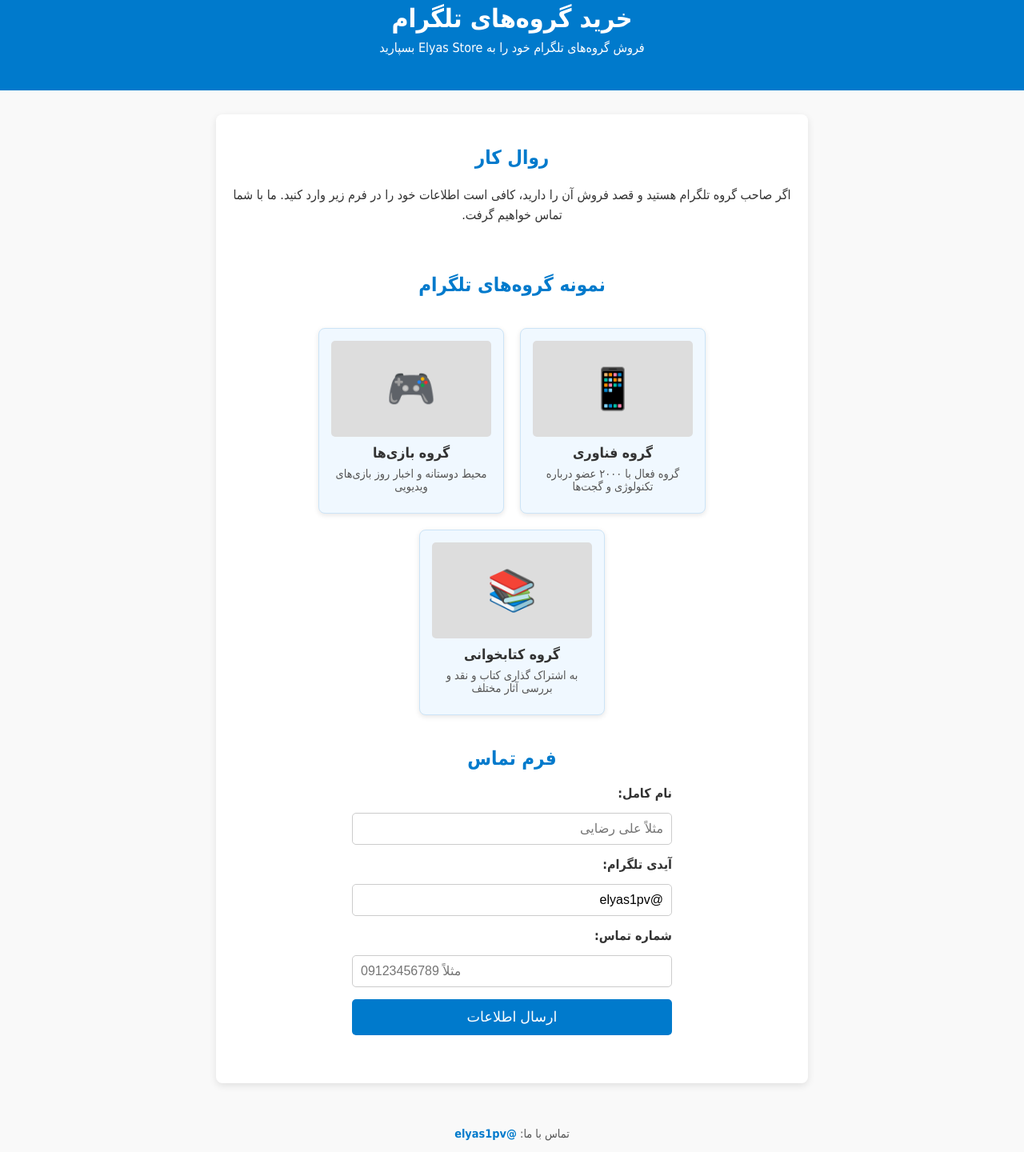
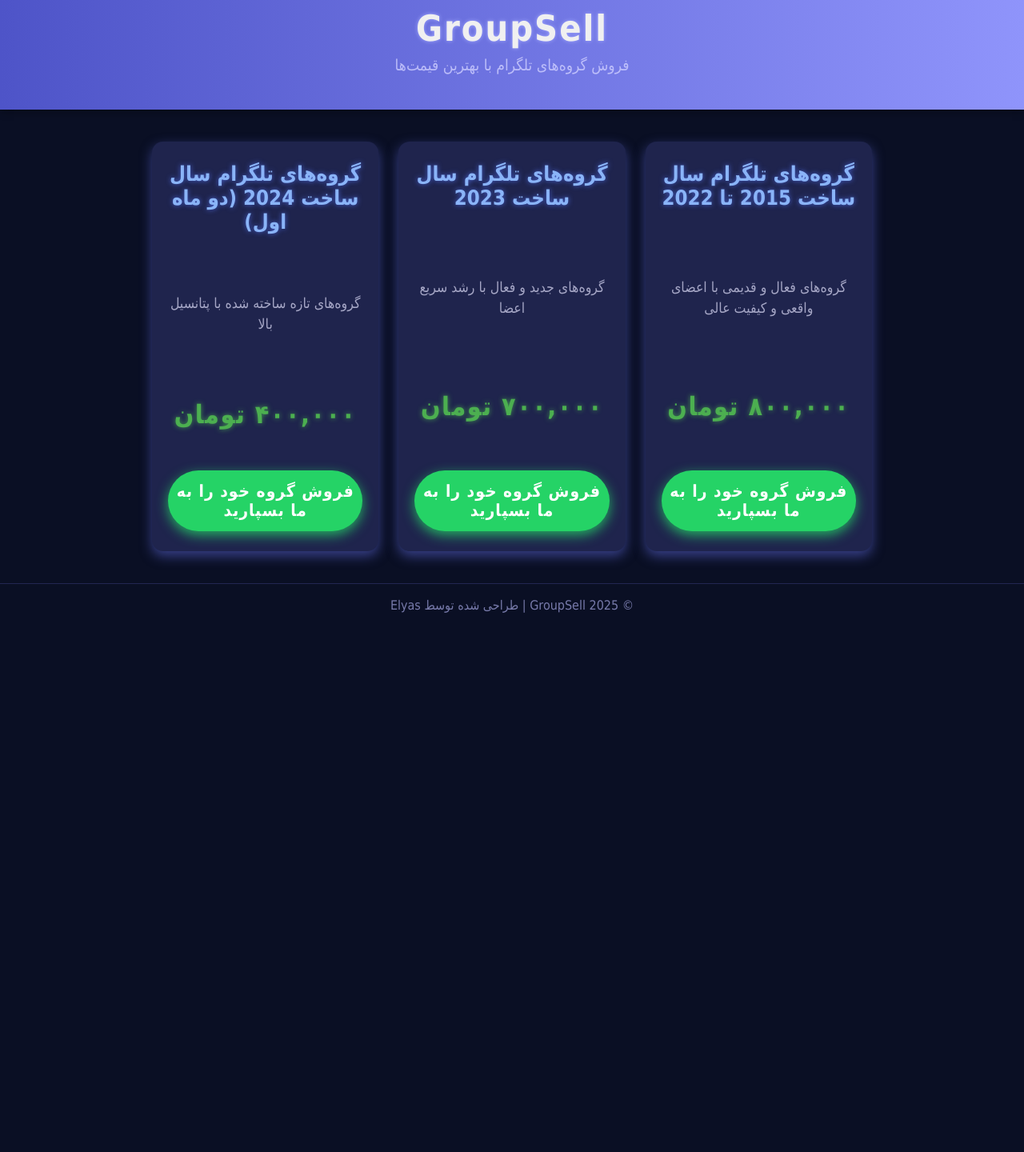
Before and after one commit to elyas1pv/Telegram-, a plain HTML site: page index.html in a window 1280 px wide. Shown: the part 16-1456 px from the top of the page at 80% size. After the commit the page ends 800 px from the top, so only its background shows below. Drawn offline with Linux system fonts and the light colour scheme; a web font is replaced by a local one.

Commit message:
Update index.html

```diff
--- a/index.html
+++ b/index.html
@@ -3,226 +3,160 @@
 <head>
   <meta charset="UTF-8" />
   <meta name="viewport" content="width=device-width, initial-scale=1" />
-  <title>خرید گروه‌های تلگرام - Elyas Store</title>
+  <title>GroupSell - فروش گروه‌های تلگرام</title>
   <style>
+    @import url('https://cdn.jsdelivr.net/gh/rastikerdar/vazir-font@v30.1.0/dist/font-face.css');
     body {
-      font-family: "Vazir", Tahoma, sans-serif;
-      background: #f9f9f9;
-      color: #333;
       margin: 0;
-      padding: 0;
+      font-family: 'Vazir', Tahoma, sans-serif;
+      background: #0a0f24;
+      color: #f0f0f0;
       direction: rtl;
+      display: flex;
+      flex-direction: column;
+      min-height: 100vh;
     }
     header {
-      background-color: #007acc;
-      color: white;
-      padding: 20px;
+      background: linear-gradient(90deg, #4e54c8, #8f94fb);
+      padding: 25px 20px;
       text-align: center;
+      box-shadow: 0 3px 10px rgba(0,0,0,0.3);
     }
     header h1 {
       margin: 0;
-      font-size: 2rem;
+      font-size: 2.8rem;
+      letter-spacing: 2px;
+      font-weight: 900;
+      text-shadow: 0 0 5px #a3a9ff;
     }
     header p {
-      margin-top: 5px;
-      font-weight: 300;
+      margin-top: 8px;
+      font-weight: 400;
+      font-size: 1.2rem;
+      color: #d0d0ffcc;
     }
     main {
-      max-width: 700px;
-      margin: 30px auto;
-      background: white;
-      padding: 20px;
-      border-radius: 8px;
-      box-shadow: 0 3px 10px rgba(0,0,0,0.1);
+      flex: 1;
+      max-width: 900px;
+      margin: 40px auto;
+      padding: 0 15px;
+      display: grid;
+      grid-template-columns: repeat(auto-fit, minmax(280px, 1fr));
+      gap: 25px;
     }
-    section {
-      margin-bottom: 40px;
-    }
-    h2 {
-      color: #007acc;
-      margin-bottom: 20px;
-      text-align: center;
-    }
-    p {
-      line-height: 1.6;
-      margin-bottom: 20px;
-      text-align: center;
-    }
-    /* بخش محصولات */
-    .products {
-      display: flex;
-      flex-wrap: wrap;
-      gap: 20px;
-      justify-content: center;
-    }
-    .product-card {
-      background: #f0f8ff;
-      border: 1px solid #cce4f7;
-      border-radius: 8px;
-      width: 200px;
-      padding: 15px;
-      box-shadow: 0 2px 6px rgba(0,0,0,0.1);
-      text-align: center;
-      transition: box-shadow 0.3s ease;
-    }
-    .product-card:hover {
-      box-shadow: 0 5px 15px rgba(0,0,0,0.2);
-    }
-    .product-image {
-      width: 100%;
-      height: 120px;
-      object-fit: cover;
-      border-radius: 5px;
-      margin-bottom: 10px;
-      background: #ddd;
-      display: flex;
-      align-items: center;
-      justify-content: center;
-      font-size: 50px;
-      color: #007acc;
-    }
-    .product-title {
-      font-weight: bold;
-      font-size: 1.1rem;
-      margin-bottom: 8px;
-    }
-    .product-desc {
-      font-size: 0.9rem;
-      color: #555;
-      margin-bottom: 10px;
-    }
-    /* فرم تماس */
-    form {
+    .card {
+      background: #1f244d;
+      border-radius: 14px;
+      padding: 25px 20px;
+      box-shadow: 0 6px 15px rgba(75, 85, 180, 0.7);
       display: flex;
       flex-direction: column;
-      gap: 15px;
-      max-width: 400px;
-      margin: 0 auto;
+      justify-content: space-between;
+      transition: transform 0.3s ease, box-shadow 0.3s ease;
+      cursor: pointer;
     }
-    label {
-      font-weight: bold;
+    .card:hover {
+      transform: translateY(-10px);
+      box-shadow: 0 10px 25px rgba(100, 110, 255, 0.9);
     }
-    input[type="text"],
-    input[type="tel"] {
-      padding: 10px;
-      font-size: 1rem;
-      border: 1px solid #ccc;
-      border-radius: 5px;
-      outline-offset: 2px;
-      outline-color: transparent;
-      transition: outline-color 0.3s ease;
+    .card h2 {
+      margin: 0 0 15px 0;
+      font-size: 1.6rem;
+      font-weight: 700;
+      color: #8ab4f8;
+      text-align: center;
+      text-shadow: 0 0 6px #5577ffbb;
     }
-    input[type="text"]:focus,
-    input[type="tel"]:focus {
-      outline-color: #007acc;
-      border-color: #007acc;
+    .price {
+      font-size: 2rem;
+      font-weight: 900;
+      color: #4caf50;
+      text-align: center;
+      margin: 20px 0 10px 0;
+      letter-spacing: 1.5px;
+      text-shadow: 0 0 6px #4caf50cc;
     }
-    button {
-      background-color: #007acc;
+    .desc {
+      text-align: center;
+      font-size: 1.1rem;
+      color: #c7c7e4cc;
+      margin-bottom: 20px;
+      line-height: 1.5;
+    }
+    .btn-tg {
+      background: #25d366;
       color: white;
       border: none;
-      padding: 12px;
-      font-size: 1.1rem;
-      border-radius: 5px;
-      cursor: pointer;
-      transition: background-color 0.3s ease;
+      border-radius: 40px;
+      padding: 14px 0;
+      font-weight: 800;
+      font-size: 1.3rem;
+      text-align: center;
+      letter-spacing: 1px;
+      box-shadow: 0 5px 15px #25d366cc;
+      transition: background-color 0.3s ease, box-shadow 0.3s ease;
+      text-decoration: none;
+      user-select: none;
     }
-    button:hover {
-      background-color: #005f99;
+    .btn-tg:hover {
+      background-color: #1ebe57;
+      box-shadow: 0 7px 20px #1ebe57cc;
     }
     footer {
       text-align: center;
-      padding: 15px 10px;
-      font-size: 0.9rem;
-      color: #555;
-      margin-top: 40px;
+      padding: 18px 10px;
+      font-size: 1rem;
+      color: #777aaa;
+      background: #0a0f24;
+      box-shadow: inset 0 1px 0 #222652;
     }
-    a.telegram-link {
-      color: #007acc;
-      text-decoration: none;
-      font-weight: bold;
-    }
-    a.telegram-link:hover {
-      text-decoration: underline;
-    }
-    /* ریسپانسیو */
     @media (max-width: 480px) {
-      .products {
-        flex-direction: column;
-        align-items: center;
-      }
-      .product-card {
-        width: 90%;
+      header h1 {
+        font-size: 2rem;
       }
       main {
         margin: 20px 10px;
+        grid-template-columns: 1fr;
       }
-      form {
-        max-width: 100%;
+      .card {
+        padding: 20px 15px;
       }
     }
   </style>
 </head>
 <body>
-  <header>
-    <h1>خرید گروه‌های تلگرام</h1>
-    <p>فروش گروه‌های تلگرام خود را به Elyas Store بسپارید</p>
-  </header>
-  <main>
-    <section class="intro">
-      <h2>روال کار</h2>
-      <p>اگر صاحب گروه تلگرام هستید و قصد فروش آن را دارید، کافی است اطلاعات خود را در فرم زیر وارد کنید. ما با شما تماس خواهیم گرفت.</p>
-    </section>
 
-    <section class="products">
-      <h2>نمونه گروه‌های تلگرام</h2>
-      <div class="products">
-        <div class="product-card">
-          <div class="product-image">📱</div>
-          <div class="product-title">گروه فناوری</div>
-          <div class="product-desc">گروه فعال با ۲۰۰۰ عضو درباره تکنولوژی و گجت‌ها</div>
-        </div>
-        <div class="product-card">
-          <div class="product-image">🎮</div>
-          <div class="product-title">گروه بازی‌ها</div>
-          <div class="product-desc">محیط دوستانه و اخبار روز بازی‌های ویدیویی</div>
-        </div>
-        <div class="product-card">
-          <div class="product-image">📚</div>
-          <div class="product-title">گروه کتابخوانی</div>
-          <div class="product-desc">به اشتراک گذاری کتاب و نقد و بررسی آثار مختلف</div>
-        </div>
-      </div>
-    </section>
+<header>
+  <h1>GroupSell</h1>
+  <p>فروش گروه‌های تلگرام با بهترین قیمت‌ها</p>
+</header>
 
-    <section class="contact-form">
-      <h2>فرم تماس</h2>
-      <form id="contactForm">
-        <label for="name">نام کامل:</label>
-        <input type="text" id="name" name="name" placeholder="مثلاً علی رضایی" required />
+<main>
+  <div class="card" onclick="window.open('https://t.me/elyas1pv', '_blank')">
+    <h2>گروه‌های تلگرام سال ساخت 2015 تا 2022</h2>
+    <p class="desc">گروه‌های فعال و قدیمی با اعضای واقعی و کیفیت عالی</p>
+    <p class="price">۸۰۰,۰۰۰ تومان</p>
+    <a href="https://t.me/elyas1pv" target="_blank" class="btn-tg" onclick="event.stopPropagation()">فروش گروه خود را به ما بسپارید</a>
+  </div>
 
-        <label for="telegramId">آیدی تلگرام:</label>
-        <input type="text" id="telegramId" name="telegramId" placeholder="مثلاً @elyas1pv" value="@elyas1pv" required />
+  <div class="card" onclick="window.open('https://t.me/elyas1pv', '_blank')">
+    <h2>گروه‌های تلگرام سال ساخت 2023</h2>
+    <p class="desc">گروه‌های جدید و فعال با رشد سریع اعضا</p>
+    <p class="price">۷۰۰,۰۰۰ تومان</p>
+    <a href="https://t.me/elyas1pv" target="_blank" class="btn-tg" onclick="event.stopPropagation()">فروش گروه خود را به ما بسپارید</a>
+  </div>
 
-        <label for="phone">شماره تماس:</label>
-        <input type="tel" id="phone" name="phone" placeholder="مثلاً 09123456789" required />
+  <div class="card" onclick="window.open('https://t.me/elyas1pv', '_blank')">
+    <h2>گروه‌های تلگرام سال ساخت 2024 (دو ماه اول)</h2>
+    <p class="desc">گروه‌های تازه ساخته شده با پتانسیل بالا</p>
+    <p class="price">۴۰۰,۰۰۰ تومان</p>
+    <a href="https://t.me/elyas1pv" target="_blank" class="btn-tg" onclick="event.stopPropagation()">فروش گروه خود را به ما بسپارید</a>
+  </div>
+</main>
 
-        <button type="submit">ارسال اطلاعات</button>
-      </form>
-    </section>
-  </main>
-  <footer>
-    تماس با ما:
-    <a href="https://t.me/elyas1pv" class="telegram-link" target="_blank">@elyas1pv</a>
-  </footer>
+<footer>
+  © 2025 GroupSell | طراحی شده توسط Elyas
+</footer>
 
-  <script>
-    const form = document.getElementById('contactForm');
-    form.addEventListener('submit', function(event) {
-      event.preventDefault();
-      alert('اطلاعات شما ثبت شد. به زودی با شما تماس می‌گیریم.');
-      form.reset();
-    });
-  </script>
 </body>
 </html>
```
